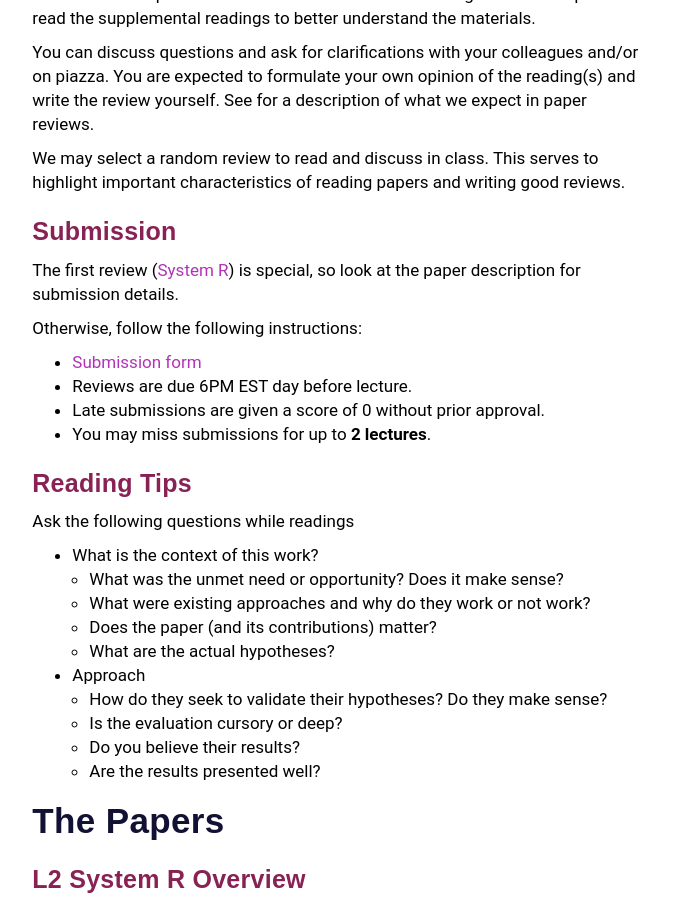
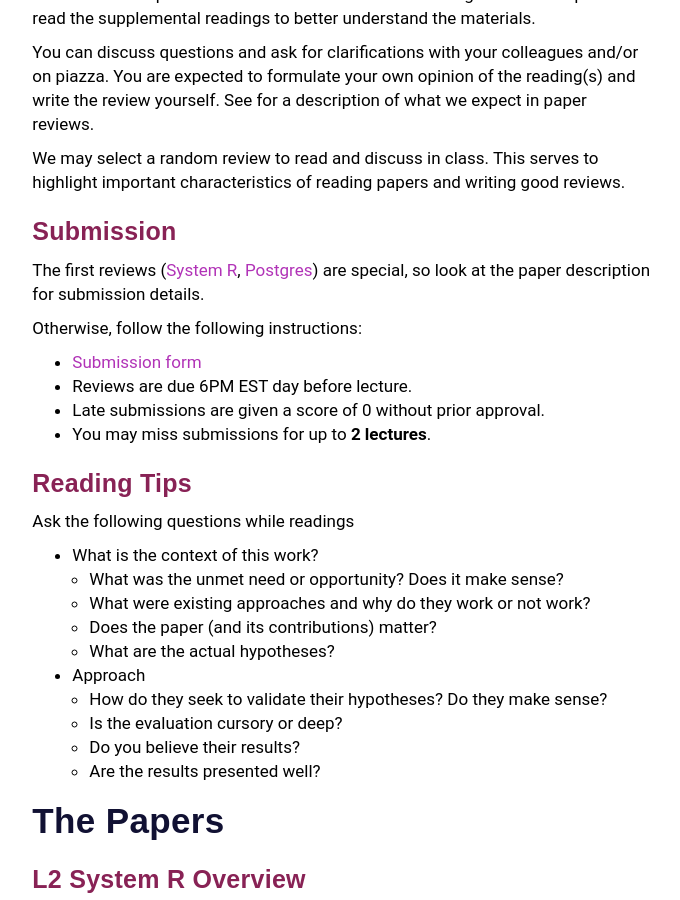
Before and after one commit to wzao1515/w6113.github.io, a Jekyll site: the page built from reviews.md, in a window 1280 px wide and 900 px high, scrolled down 326 px. Shown: the whole window, without its empty margins (292-972 px from the left). Built offline with Jekyll 4.4.1, drawn with Linux system fonts in a browser that asks for light colours; our own code applies the rules of GitHub Pages for plain Markdown files.

Commit message:
lazy commit msg

```diff
--- a/reviews.md
+++ b/reviews.md
@@ -13,7 +13,7 @@ We may select a random review to read and discuss in class.  This serves to high
 
 ### Submission
 
-The first review ([System R](#lec2)) is special, so look  at the paper description for submission details.
+The first reviews ([System R](#lec2), [Postgres](#lec3)) are special, so look at the paper description for submission details.
 
 
 Otherwise, follow the following instructions:
```
Also changed, not shown: allreviews.md (+2 -2 lines).
